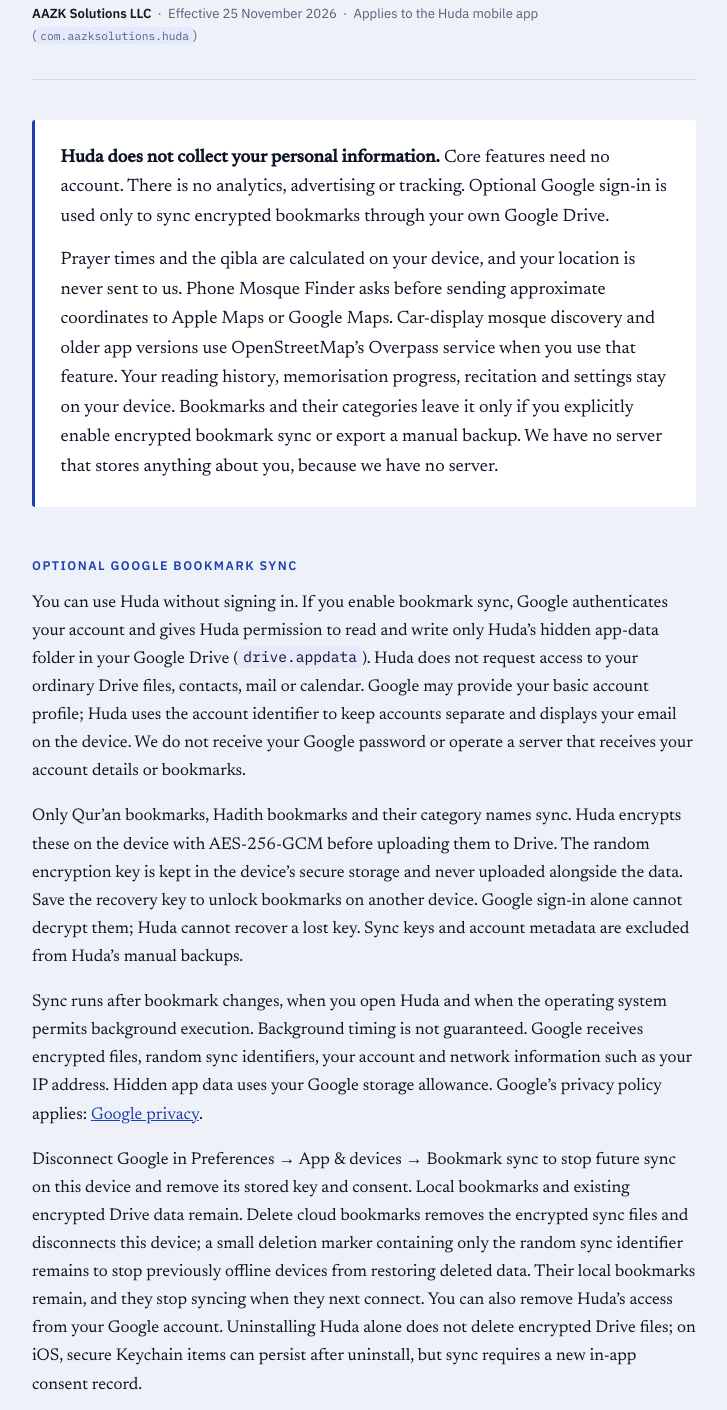
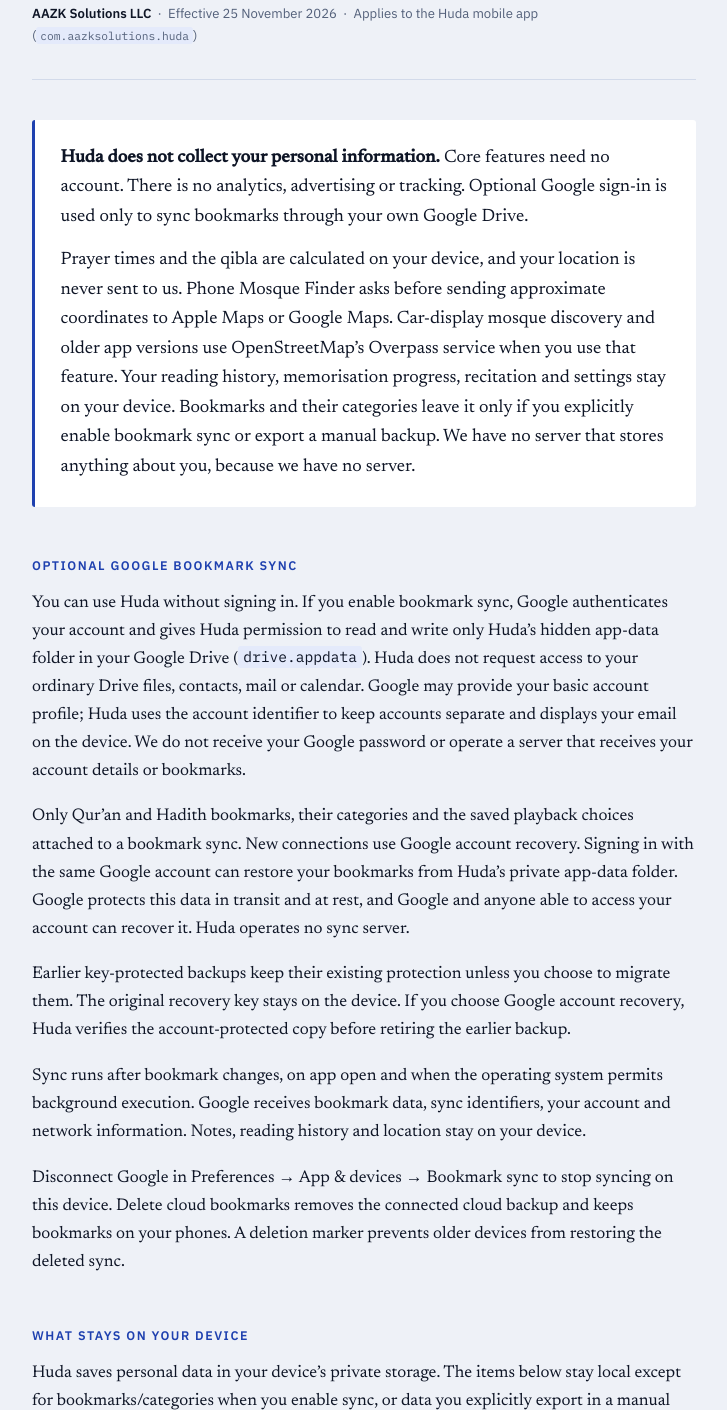
Before and after one commit to najeedabdul/huda-privacy, a plain HTML site: page index.html in a window 1280 px wide. Shown: the part 143-1553 px from the top of the page, without its empty margins (276-1003 px from the left). Drawn offline with Linux system fonts and the light colour scheme.

Commit message:
Describe Google account recovery and opt-in migration for Huda bookmarks

```diff
--- a/index.html
+++ b/index.html
@@ -4,7 +4,7 @@
 <meta charset="utf-8">
 <meta name="viewport" content="width=device-width, initial-scale=1">
 <title>Huda Privacy Policy</title>
-<meta name="description" content="Privacy policy for the Huda mobile app by AAZK Solutions LLC. Huda has no analytics or tracking. Optional encrypted bookmark sync uses your Google Drive.">
+<meta name="description" content="Privacy policy for the Huda mobile app by AAZK Solutions LLC. Huda has no analytics or tracking. Optional bookmark sync uses your Google Drive.">
 <link rel="preconnect" href="https://fonts.googleapis.com"><link rel="preconnect" href="https://fonts.gstatic.com" crossorigin><link rel="stylesheet" href="https://fonts.googleapis.com/css2?family=IBM+Plex+Mono:wght@400&family=IBM+Plex+Sans:wght@400;600&family=Newsreader:opsz,wght@6..72,400;6..72,500&display=swap">
 <style>*{box-sizing:border-box}img{max-width:100%}</style>
 </head>
@@ -190,15 +190,16 @@
   </p>
 
   <div class="lede">
-    <p><strong>Huda does not collect your personal information.</strong> Core features need no account. There is no analytics, advertising or tracking. Optional Google sign-in is used only to sync encrypted bookmarks through your own Google Drive.</p>
-    <p>Prayer times and the qibla are calculated on your device, and your location is never sent to us. Phone Mosque Finder asks before sending approximate coordinates to Apple Maps or Google Maps. Car-display mosque discovery and older app versions use OpenStreetMap’s Overpass service when you use that feature. Your reading history, memorisation progress, recitation and settings stay on your device. Bookmarks and their categories leave it only if you explicitly enable encrypted bookmark sync or export a manual backup. We have no server that stores anything about you, because we have no server.</p>
+    <p><strong>Huda does not collect your personal information.</strong> Core features need no account. There is no analytics, advertising or tracking. Optional Google sign-in is used only to sync bookmarks through your own Google Drive.</p>
+    <p>Prayer times and the qibla are calculated on your device, and your location is never sent to us. Phone Mosque Finder asks before sending approximate coordinates to Apple Maps or Google Maps. Car-display mosque discovery and older app versions use OpenStreetMap’s Overpass service when you use that feature. Your reading history, memorisation progress, recitation and settings stay on your device. Bookmarks and their categories leave it only if you explicitly enable bookmark sync or export a manual backup. We have no server that stores anything about you, because we have no server.</p>
   </div>
 
   <h2>Optional Google bookmark sync</h2>
   <p>You can use Huda without signing in. If you enable bookmark sync, Google authenticates your account and gives Huda permission to read and write only Huda’s hidden app-data folder in your Google Drive (<code>drive.appdata</code>). Huda does not request access to your ordinary Drive files, contacts, mail or calendar. Google may provide your basic account profile; Huda uses the account identifier to keep accounts separate and displays your email on the device. We do not receive your Google password or operate a server that receives your account details or bookmarks.</p>
-  <p>Only Qur’an bookmarks, Hadith bookmarks and their category names sync. Huda encrypts these on the device with AES-256-GCM before uploading them to Drive. The random encryption key is kept in the device’s secure storage and never uploaded alongside the data. Save the recovery key to unlock bookmarks on another device. Google sign-in alone cannot decrypt them; Huda cannot recover a lost key. Sync keys and account metadata are excluded from Huda’s manual backups.</p>
-  <p>Sync runs after bookmark changes, when you open Huda and when the operating system permits background execution. Background timing is not guaranteed. Google receives encrypted files, random sync identifiers, your account and network information such as your IP address. Hidden app data uses your Google storage allowance. Google’s privacy policy applies: <a href="https://policies.google.com/privacy">Google privacy</a>.</p>
-  <p>Disconnect Google in Preferences → App &amp; devices → Bookmark sync to stop future sync on this device and remove its stored key and consent. Local bookmarks and existing encrypted Drive data remain. Delete cloud bookmarks removes the encrypted sync files and disconnects this device; a small deletion marker containing only the random sync identifier remains to stop previously offline devices from restoring deleted data. Their local bookmarks remain, and they stop syncing when they next connect. You can also remove Huda’s access from your Google account. Uninstalling Huda alone does not delete encrypted Drive files; on iOS, secure Keychain items can persist after uninstall, but sync requires a new in-app consent record.</p>
+  <p>Only Qur’an and Hadith bookmarks, their categories and the saved playback choices attached to a bookmark sync. New connections use Google account recovery. Signing in with the same Google account can restore your bookmarks from Huda’s private app-data folder. Google protects this data in transit and at rest, and Google and anyone able to access your account can recover it. Huda operates no sync server.</p>
+  <p>Earlier key-protected backups keep their existing protection unless you choose to migrate them. The original recovery key stays on the device. If you choose Google account recovery, Huda verifies the account-protected copy before retiring the earlier backup.</p>
+  <p>Sync runs after bookmark changes, on app open and when the operating system permits background execution. Google receives bookmark data, sync identifiers, your account and network information. Notes, reading history and location stay on your device.</p>
+  <p>Disconnect Google in Preferences → App &amp; devices → Bookmark sync to stop syncing on this device. Delete cloud bookmarks removes the connected cloud backup and keeps bookmarks on your phones. A deletion marker prevents older devices from restoring the deleted sync.</p>
 
   <h2>What stays on your device</h2>
   <p>Huda saves personal data in your device’s private storage. The items below stay local except for bookmarks/categories when you enable sync, or data you explicitly export in a manual backup:</p>
@@ -294,7 +295,7 @@
   <p>Core reading features can be used without an account. Optional Google sign-in and Drive sync are subject to Google’s account eligibility and parental controls. Huda does not operate an account database or collect children’s profiles on a server.</p>
 
   <h2>Your rights</h2>
-  <p>Data protection laws give you rights to access, correct, export and delete the personal data a company holds about you. We hold none, so there is nothing for us to return or erase. You control local data through the app and your device settings. Optional encrypted cloud bookmarks remain in your Google Drive until deleted; disconnecting or uninstalling the app does not delete them. Use Delete cloud bookmarks before uninstalling to remove that encrypted sync.</p>
+  <p>Data protection laws give you rights to access, correct, export and delete the personal data a company holds about you. We hold none, so there is nothing for us to return or erase. You control local data through the app and your device settings. Optional cloud bookmarks remain in your Google Drive until deleted; disconnecting or uninstalling the app does not delete them. Use Delete cloud bookmarks before uninstalling to remove that cloud sync.</p>
 
   <h2>Changes to this policy</h2>
   <p>If this policy changes, the revised version will be posted at this address with a new effective date. Material changes affecting how the app handles your information will also be noted in the app's release notes.</p>
```
